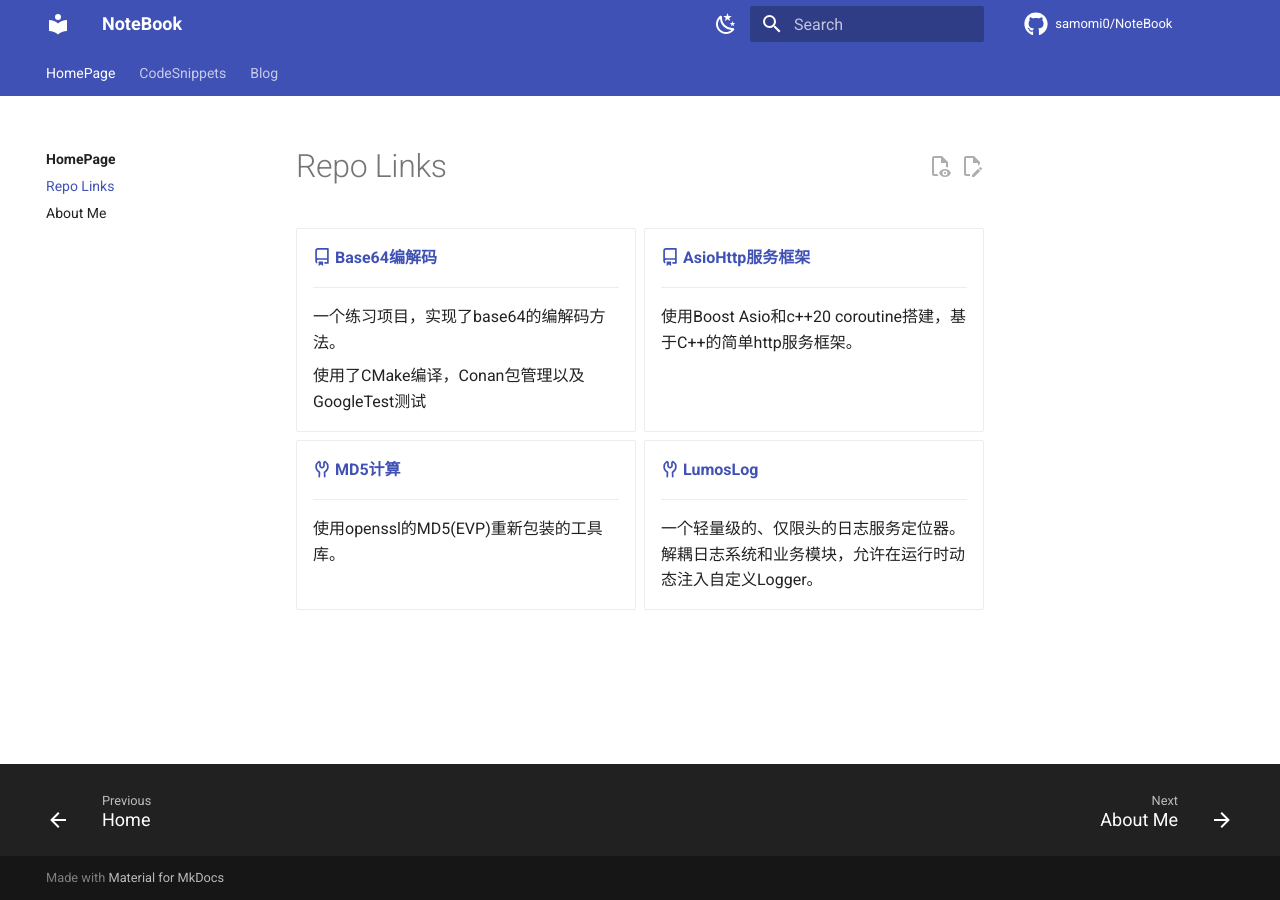
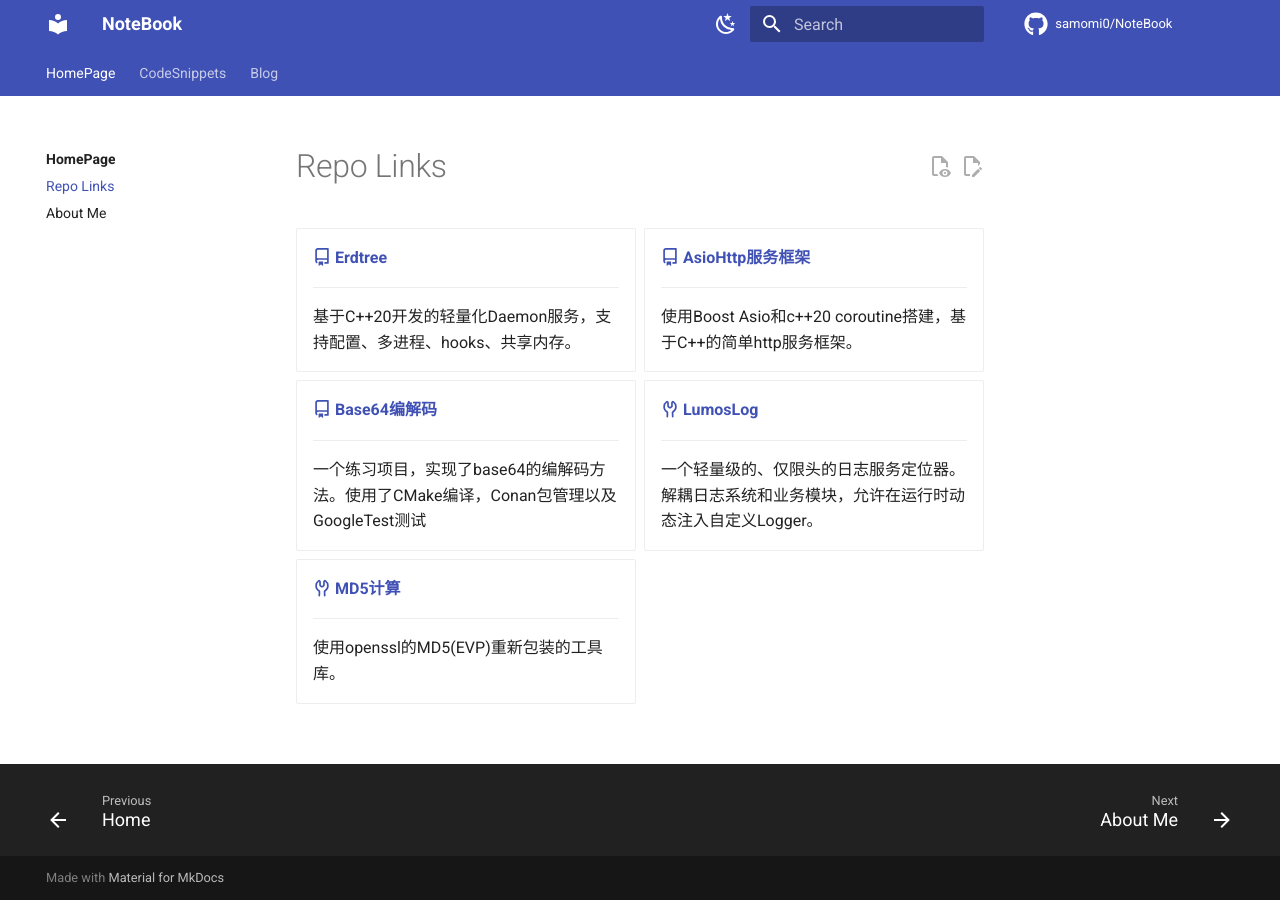
Before and after one commit to samomi0/NoteBook, an MkDocs documentation site: the page built from docs/RepoLinks.md, in a window 1280 px wide. Built offline with MkDocs 1.6.1 and Material for MkDocs 9.7.7, drawn with Linux system fonts in a browser that asks for light colours; comment, search, counter and statistics services are not loaded.

Commit message:
update:20250321

```diff
--- a/docs/RepoLinks.md
+++ b/docs/RepoLinks.md
@@ -1,12 +1,10 @@
 <div class="grid cards" markdown>
 
--   [:octicons-repo-16: __Base64编解码__](https://github.com/samomi0/base64_codec)
+-   [:octicons-repo-16: __Erdtree__](https://github.com/samomi0/Erdtree)
 
     ---
 
-    一个练习项目，实现了base64的编解码方法。
-
-    使用了CMake编译，Conan包管理以及GoogleTest测试
+    基于C++20开发的轻量化Daemon服务，支持配置、多进程、hooks、共享内存。
 
 -   [:octicons-repo-16: __AsioHttp服务框架__](https://github.com/samomi0/http_framework)
 
@@ -26,4 +24,10 @@
 
     一个轻量级的、仅限头的日志服务定位器。解耦日志系统和业务模块，允许在运行时动态注入自定义Logger。
 
+-   [:octicons-tools-16: __MD5计算__](https://github.com/samomi0/md5_calculator)
+
+    ---
+
+    使用openssl的MD5(EVP)重新包装的工具库。
+
 </div>
```
Also changed, not shown: other parts of docs/RepoLinks.md (+2 -2 lines).
